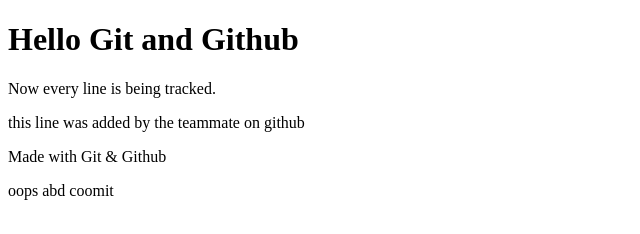
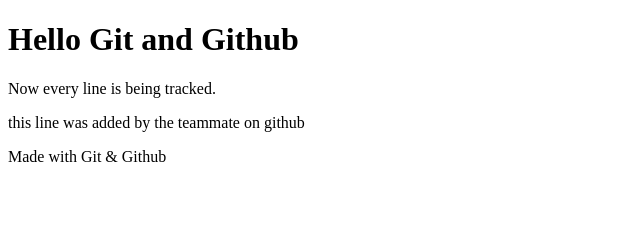
Before and after one commit to palyatish-1506/my-html-site, a plain HTML site: page index.html in a window 1280 px wide. Shown: the whole page, without its empty margins (0-640 px from the left). Drawn offline with Linux system fonts and the light colour scheme.

Commit message:
Revert "add accidnetial bad line"
This reverts commit 77353ec295591810bbb6c15299498fb2a823e443.

```diff
--- a/index.html
+++ b/index.html
@@ -13,7 +13,6 @@
     <p>Now every line is being tracked.</p>
     <p>this line was added by the teammate on github</p>
     <footer>Made with Git & Github</footer>
-    <p>oops abd coomit</p>
     </body>
 
 
```
